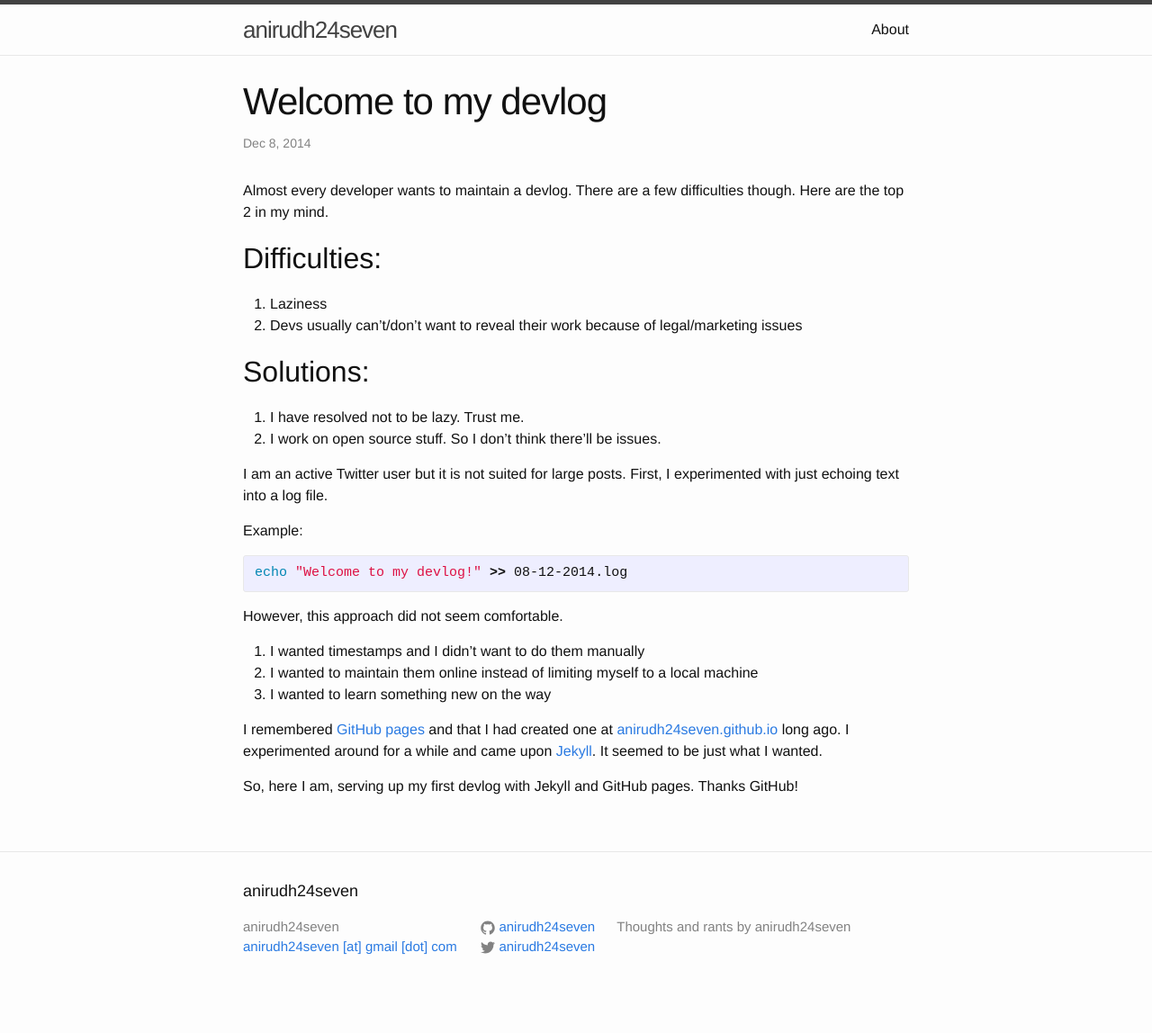
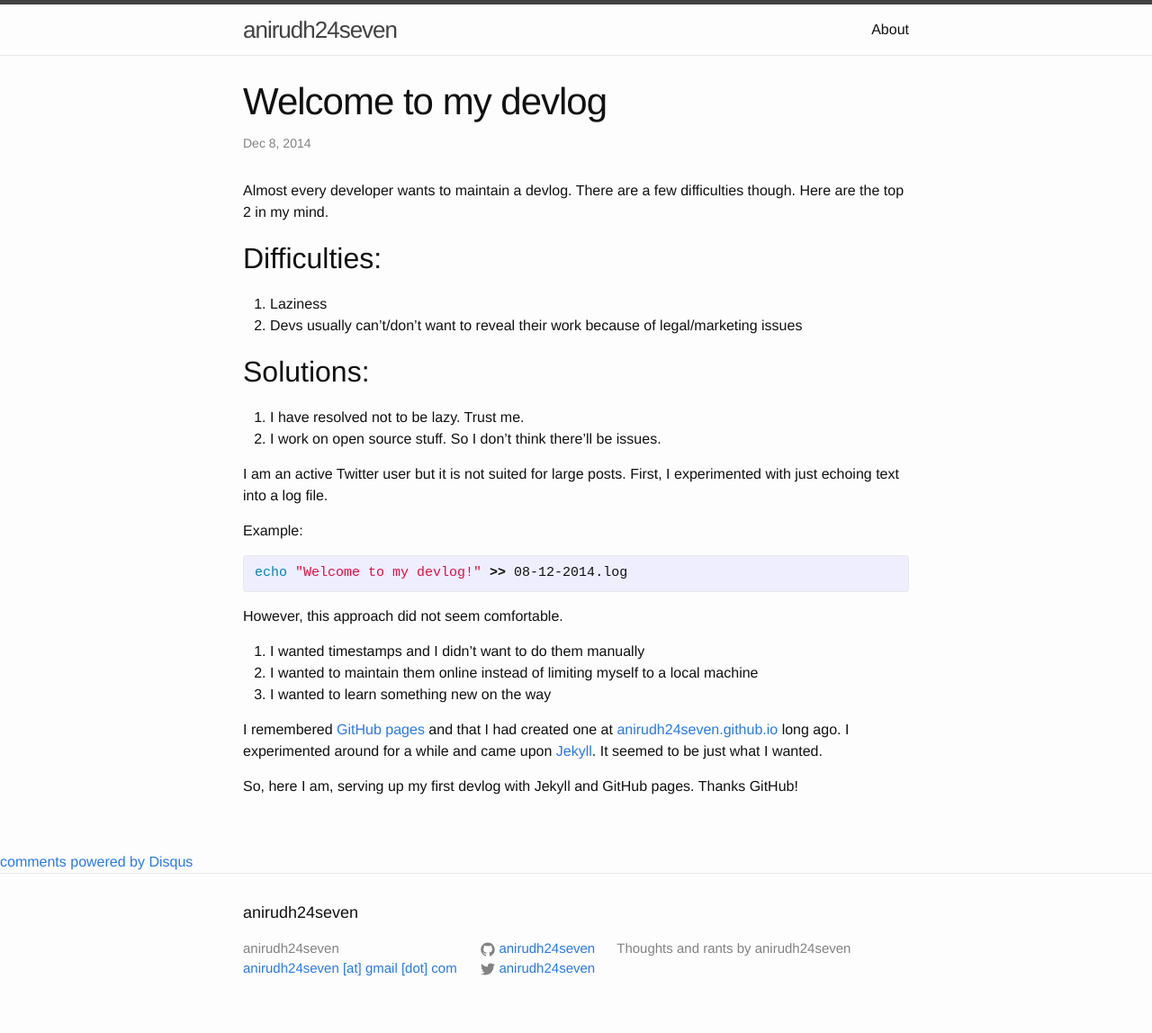
Before and after one commit to anirudh24seven/anirudh24seven.github.io, a Jekyll site: the page built from _posts/2014-12-08-welcome-to-my-dev-log.markdown, in a window 1280 px wide. Shown: the whole page at 90% size. Built offline with Jekyll 4.4.1, drawn with Linux system fonts in a browser that asks for light colours; comment, search, counter and statistics services are not loaded; before the commit the page ends 1124 px from its top, so only the background shows below that; some of the changed lines change nothing that is shown.

Commit message:
Disqus support
Providing Disqus support. Also added Disqus to first dev log.

```diff
--- /dev/null
+++ b/_includes/disqus_comments.html
@@ -0,0 +1,18 @@
+{% if page.comments %}
+<!-- Add Disqus comments. -->
+<div id="disqus_thread"></div>
+<script type="text/javascript">
+  /* * * CONFIGURATION VARIABLES: EDIT BEFORE PASTING INTO YOUR WEBPAGE * * */
+  var disqus_shortname = 'anirudh24seven-github-io'; // required: replace example with your forum shortname
+  var disqus_identifier = "{{ site.disqusid }}{{ page.url | replace:'index.html','' }}";
+
+  /* * * DON'T EDIT BELOW THIS LINE * * */
+  (function() {
+    var dsq = document.createElement('script'); dsq.type = 'text/javascript'; dsq.async = true;
+    dsq.src = '//' + disqus_shortname + '.disqus.com/embed.js';
+    (document.getElementsByTagName('head')[0] || document.getElementsByTagName('body')[0]).appendChild(dsq);
+  })();
+</script>
+<noscript>Please enable JavaScript to view the <a href="http://disqus.com/?ref_noscript">comments powered by Disqus.</a></noscript>
+<a href="http://disqus.com" class="dsq-brlink">comments powered by <span class="logo-disqus">Disqus</span></a>
+{% endif %}
--- a/_layouts/default.html
+++ b/_layouts/default.html
@@ -13,6 +13,8 @@
       </div>
     </div>
 
+    {% include disqus_comments.html %}
+
     {% include footer.html %}
 
   </body>
--- a/_posts/2014-12-08-welcome-to-my-dev-log.markdown
+++ b/_posts/2014-12-08-welcome-to-my-dev-log.markdown
@@ -3,6 +3,7 @@
 title:  "Welcome to my devlog"
 date:   2014-12-08 17:24:23
 categories: devlog
+comments: True
 ---
 Almost every developer wants to maintain a devlog. There are a few difficulties though. Here are the top 2 in my mind.
 
```
Also changed, not shown: 4 other files.
